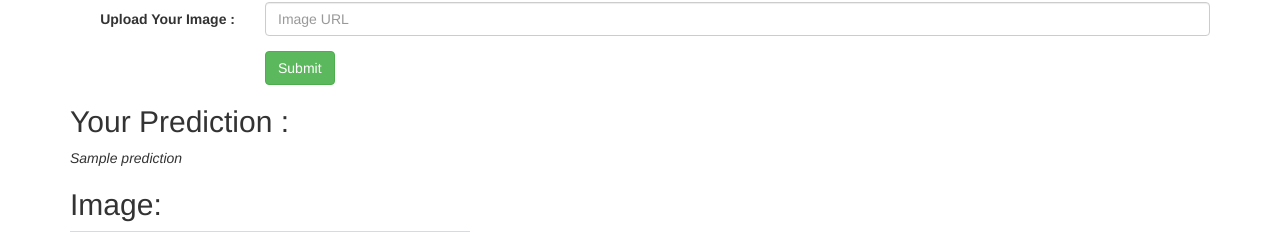
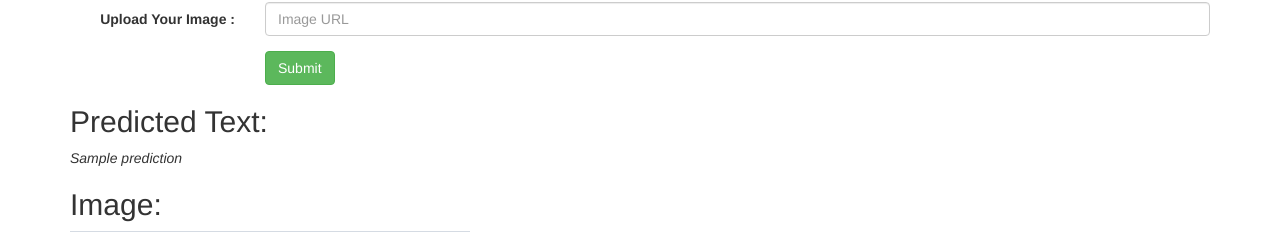
Before and after one commit to shoaib6174/Extract-Text-from-Image-using-Azure-s-Computer-Vision, a Flask app: template templates/index.html in a window 1280 px wide. Shown: the part 224-456 px from the top of the page. Run offline with Flask 2, Linux system fonts and the light colour scheme; the template is opened without the code that fills it: most values are stand-ins (such as "Sample title", 1, 10 or a date in 2020); grey boxes marked "Sample" are stand-in pictures; some libraries are stand-ins or nearby versions.

Commit message:
Predicted Text

```diff
--- a/templates/index.html
+++ b/templates/index.html
@@ -31,7 +31,7 @@
   </form>
 
 	{% if prediction %}
-  <h2> Your Prediction   : </h2> <i> {{prediction}} </i>
+  <h2> Predicted Text: </h2> <i> {{prediction}} </i>
   <h2>Image:</h2>
   <img src="{{img_path}}" height="400px" width="400px">
 
```
